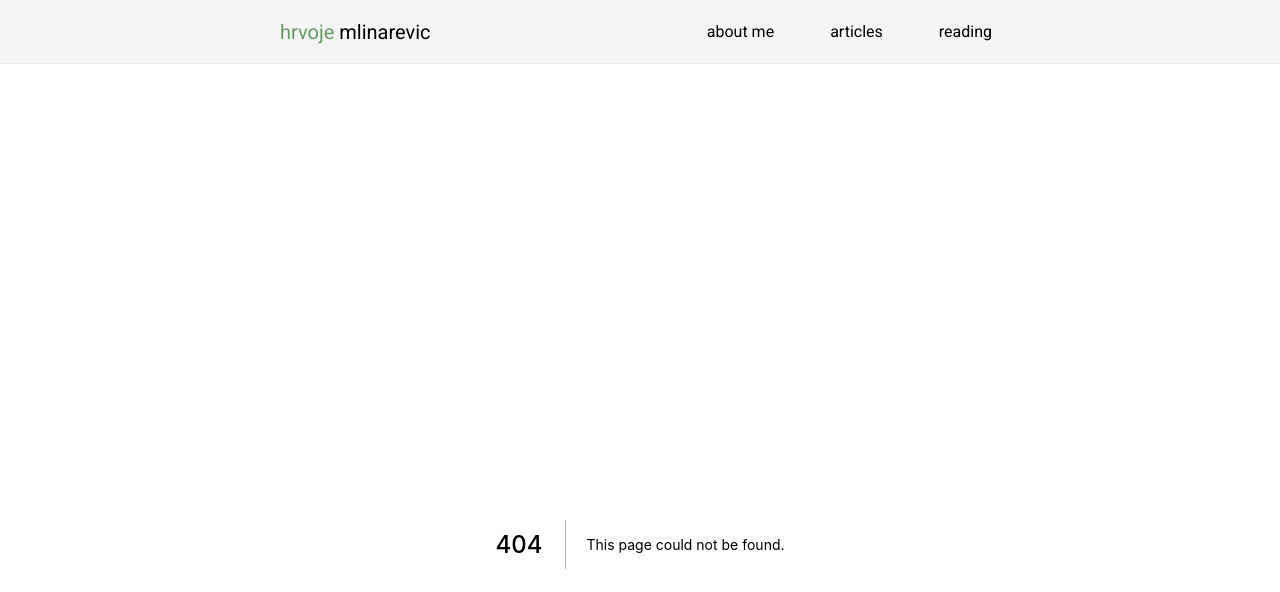
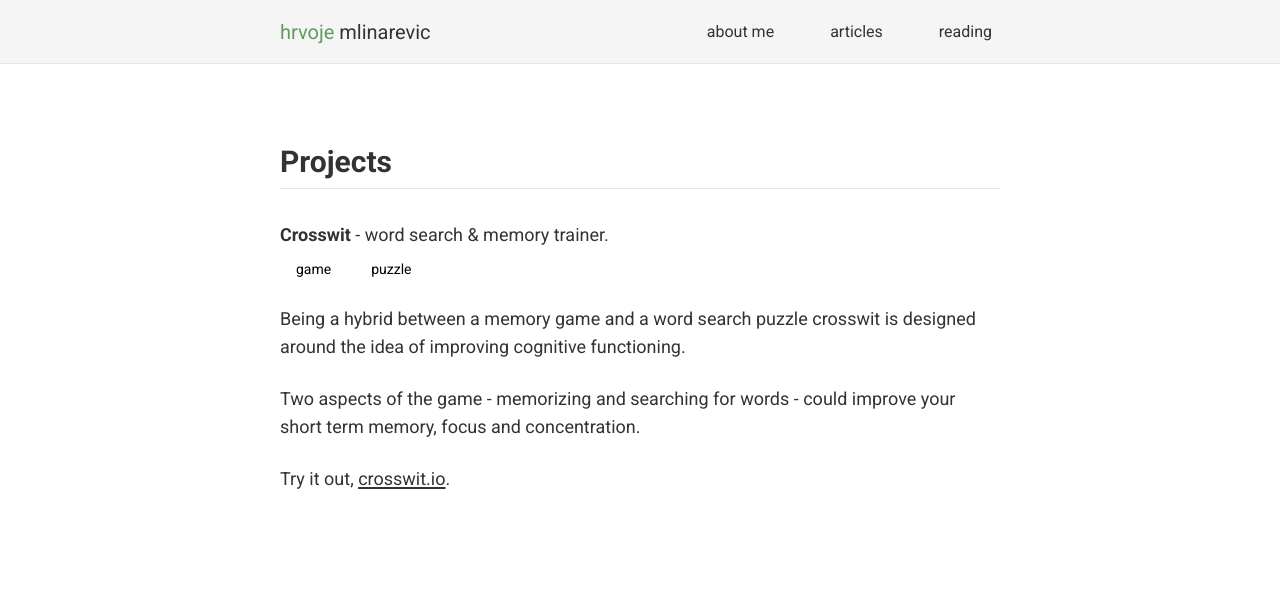
Before and after one commit to hmlinarevic/hmlinarevic.com, a Next.js app: page /projects in a window 1280 px wide. Before the commit this address had no page. Shown: the top 592 px of the page. Built offline with nearby package versions, Linux system fonts and the light colour scheme.

Commit message:
feat: add page

```diff
--- /dev/null
+++ b/pages/projects.js
@@ -0,0 +1,46 @@
+import Section from '../components/section'
+
+const Tag = ({ children }) => {
+  return (
+    <span className="mr-2 rounded-3xl bg-snow bg-opacity-100 py-1 px-4 text-sm text-black">
+      {children}
+    </span>
+  )
+}
+
+export default function Projects() {
+  return (
+    <>
+      <Section title="Projects">
+        <p className="text-lg">
+          <span className="font-bold">Crosswit</span> - word search & memory
+          trainer.
+        </p>
+        {/* tags */}
+        <div className="mt-2">
+          <Tag>game</Tag>
+          <Tag>puzzle</Tag>
+        </div>
+        <p className="mt-6 text-lg">
+          Being a hybrid between a memory game and a word search puzzle crosswit
+          is designed around the idea of improving cognitive functioning.
+        </p>
+        <p className="mt-6 text-lg">
+          Two aspects of the game - memorizing and searching for words - could
+          improve your short term memory, focus and concentration.
+        </p>
+        <p className="mt-6 text-lg">
+          Try it out,{' '}
+          <a
+            className="underline decoration-orange decoration-2 underline-offset-2 hover:bg-orange hover:text-white hover:no-underline"
+            href="https://www.crosswit.io"
+            target="_blank"
+          >
+            crosswit.io
+          </a>
+          .
+        </p>
+      </Section>
+    </>
+  )
+}
```
